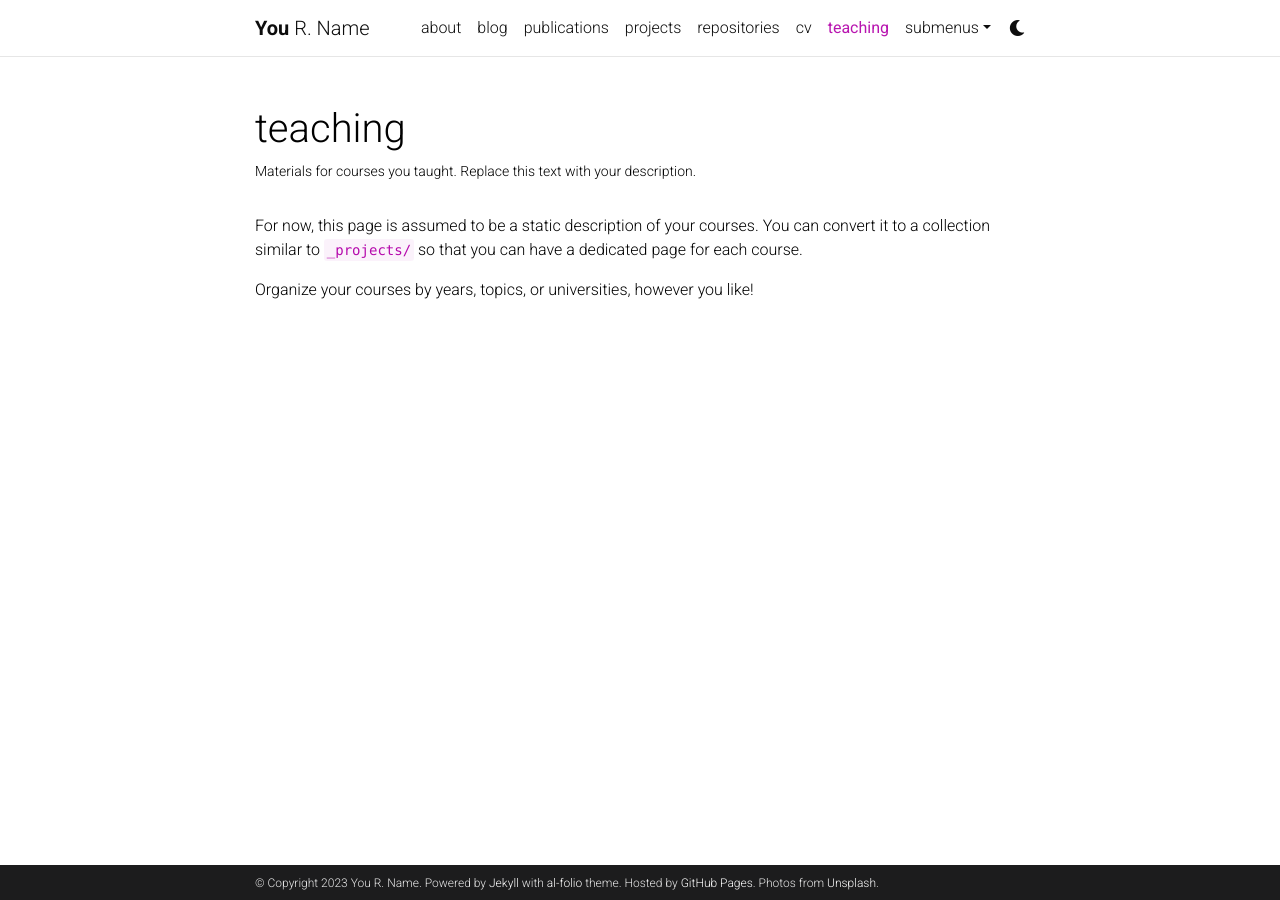
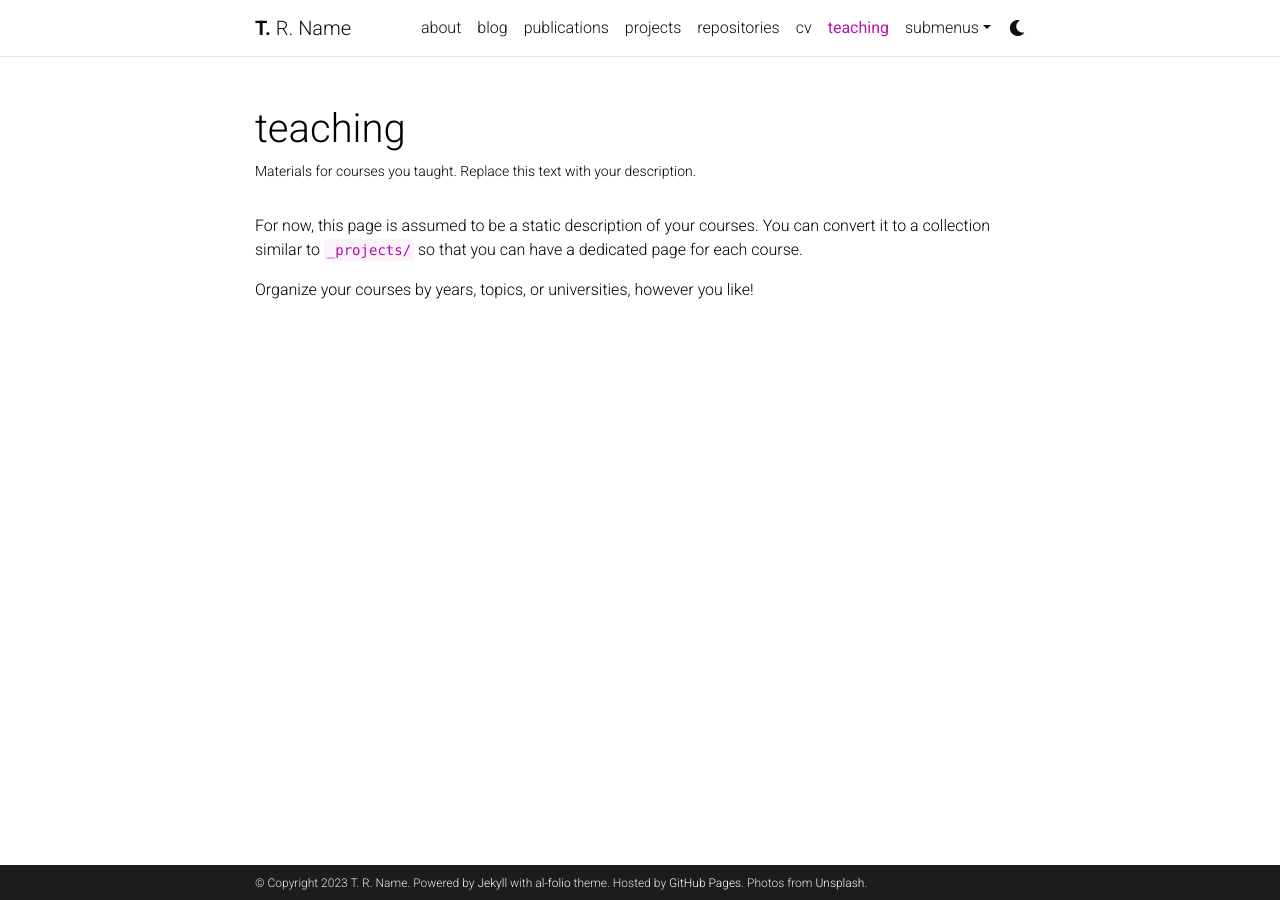
Before and after one commit to msminirobot/msminirobot.github.io, a Jekyll site: the page built from _pages/teaching.md, in a window 1280 px wide. Built offline with Jekyll 4.4.1, drawn with Linux system fonts in a browser that asks for light colours; comment, search, counter and statistics services are not loaded; a style sheet for code colours, icons or effects is not loaded.

Commit message:
Update _config.yml

```diff
--- a/_config.yml
+++ b/_config.yml
@@ -3,7 +3,7 @@
 # -----------------------------------------------------------------------------
 
 title: blank # the website title (if blank, full name will be used instead)
-first_name: You
+first_name: T.
 middle_name: R.
 last_name: Name
 email: you@example.com
```
